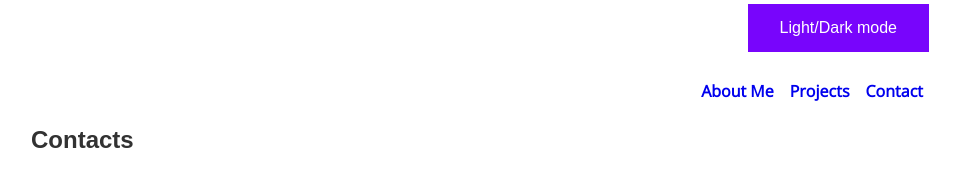
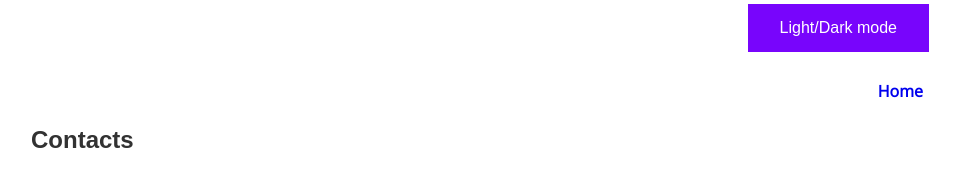
Before and after one commit to Lucas-coder95/Portfolio2, a plain HTML site: page contact.html in a window 1280 px wide. Shown: the whole page, without its empty margins (159-1119 px from the left). Drawn offline with nearby package versions, Linux system fonts and the light colour scheme; a web font is replaced by a local one.

Commit message:
updated links on contacts
removed the current about me, portfolio and contacts list and replaced with single Home link to go back to index.html

```diff
--- a/contact.html
+++ b/contact.html
@@ -13,14 +13,9 @@
         <nav>
             <ul class="navigation-items">
                 <li class="navigation-item">
-                    <a href="./index.html">About Me</a>
+                    <a href="./index.html">Home</a>
                 </li>
-                <li class="navigation-item">
-                    <a href="./index.html">Projects</a>
-                </li>
-                <li class="navigation-item">
-                    <a href="./contact.html">Contact</a>
-                </li>
+
             </ul>
         </nav>
         <main>
```
